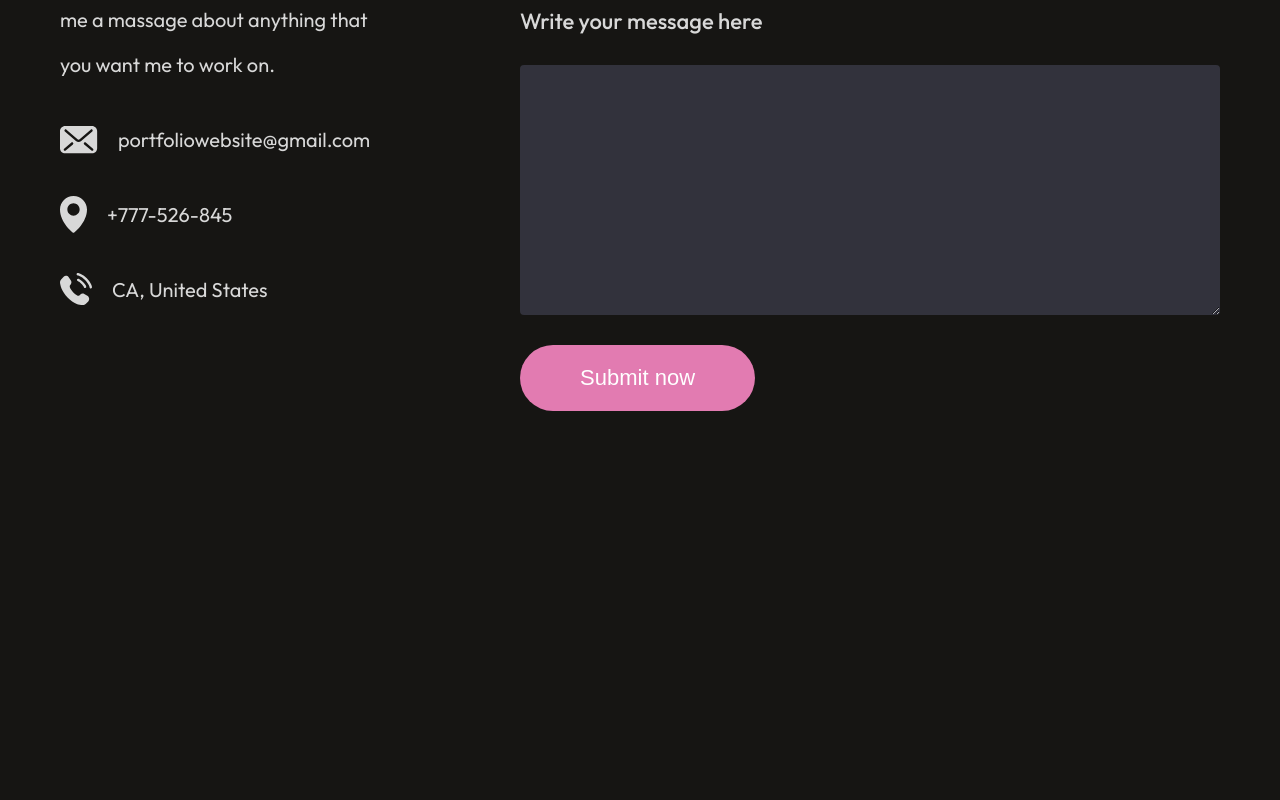
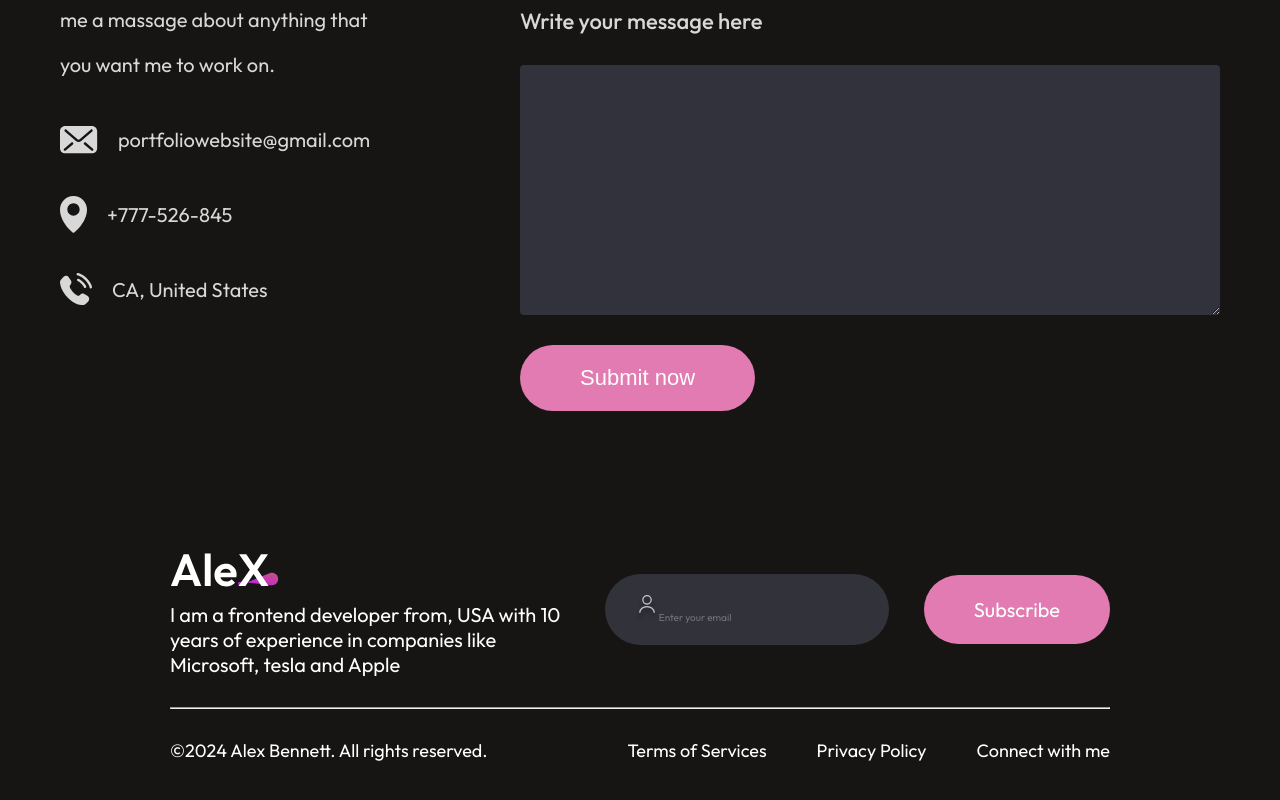
Before and after one commit to sonalipunsara/portfolio, a React (Vite) app: page / in a window 1280 px wide. Shown: the part 5320-6120 px from the top of the page. Before the commit the page ends 5781 px from the top, so only its background shows below. Built offline with nearby package versions, Linux system fonts and the light colour scheme.

Commit message:
footer section

```diff
--- a/src/App.jsx
+++ b/src/App.jsx
@@ -5,6 +5,7 @@
 import Services from './Components/Services/Services'
 import MyWork from './Components/MyWork/MyWork'
 import Contact from './Components/Contact/Contact'
+import Footer from './Components/Footer/Footer'
 
 
 const App = () => {
@@ -16,6 +17,7 @@
       <Services/>
       <MyWork/>
       <Contact/>
+       <Footer/>
     </div>
   )
 }
--- /dev/null
+++ b/src/Components/Footer/Footer.css
@@ -0,0 +1,69 @@
+.footer{
+   margin: 50px 170px;
+   display: flex;
+   flex-direction: column;
+   gap: 30px;
+}
+
+.footer-top{
+    display: flex;
+    justify-content: space-between;
+}
+
+.footer-top-left p{
+    font-size: 20px;
+    max-width: 400px;
+}
+
+.footer-top-right{
+    display: flex;
+    align-items: center;
+    gap: 35px;
+}
+
+.footer-email-input{
+    gap: 30px;
+    padding: 20px 30px;
+    border-radius: 50px;
+    background: #32323B;
+    padding-right: 80px;
+}
+
+.footer-email-input input{
+    outline: none;
+    border: none;
+    background: transparent;
+    color: #a0a0a0;
+    font-family: outfit;
+    font-size: 10px;
+}
+
+.footer-subscribe{
+    font-size: 20px;
+    padding: 22px 50px;
+    border-radius: 50px;
+    background:  #e27bb1;
+    cursor: pointer;
+    transition: 0.3s;
+}
+
+.footer-bottom{
+    display: flex;
+    justify-content: space-between;
+    font-size: 18px;
+}
+
+.footer-bottom-right{
+    display: flex;
+    gap: 50px;
+    margin-bottom: 50px;
+}
+
+.footer-email-input:hover{
+    border: 2px solid white;
+}
+
+.footer-subscribe:hover{
+    transform: scale(1.1);
+    transition: 0.3s;
+}
--- /dev/null
+++ b/src/Components/Footer/Footer.jsx
@@ -0,0 +1,40 @@
+import React from 'react'
+import './Footer.css'
+import footer_logo from '../../assets/footer_logo.svg'
+import user_icon from '../../assets/user_icon.svg'
+
+const Footer = () => {
+  return (
+    <div className='footer'>
+        <div className='footer-top'>
+            <div className='footer-top-left'>
+                <img src={footer_logo} alt=''/>
+                <p>I am a frontend developer from, USA with 10 years of experience in companies like Microsoft, tesla and Apple</p>
+            </div>
+
+            <div className='footer-top-right'>
+                <div className='footer-email-input'>
+                    <img src={user_icon} alt=''/>
+                    <input type='email' placeholder='Enter your email'/>
+                </div>
+
+                <div className='footer-subscribe'>Subscribe</div>
+            </div>
+        </div>
+        <hr/>
+
+        <div className='footer-bottom'>
+            <p className='footer-bottom-left'>&copy;2024 Alex Bennett. All rights reserved.</p>
+            <div className='footer-bottom-right'>
+                <p>Terms of Services</p>
+                <p>Privacy Policy</p>
+                <p>Connect with me</p>
+
+            </div>
+        </div>
+
+    </div>
+  )
+}
+
+export default Footer
```
